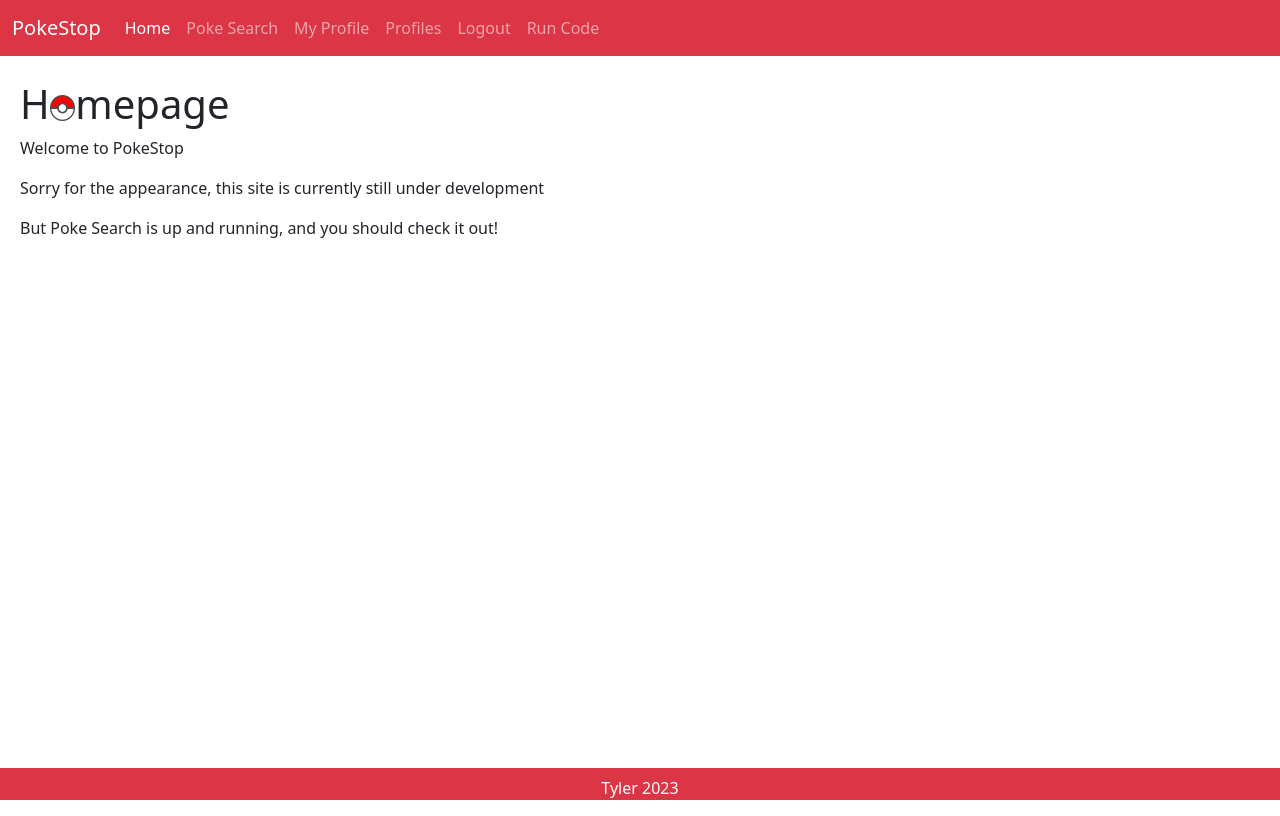
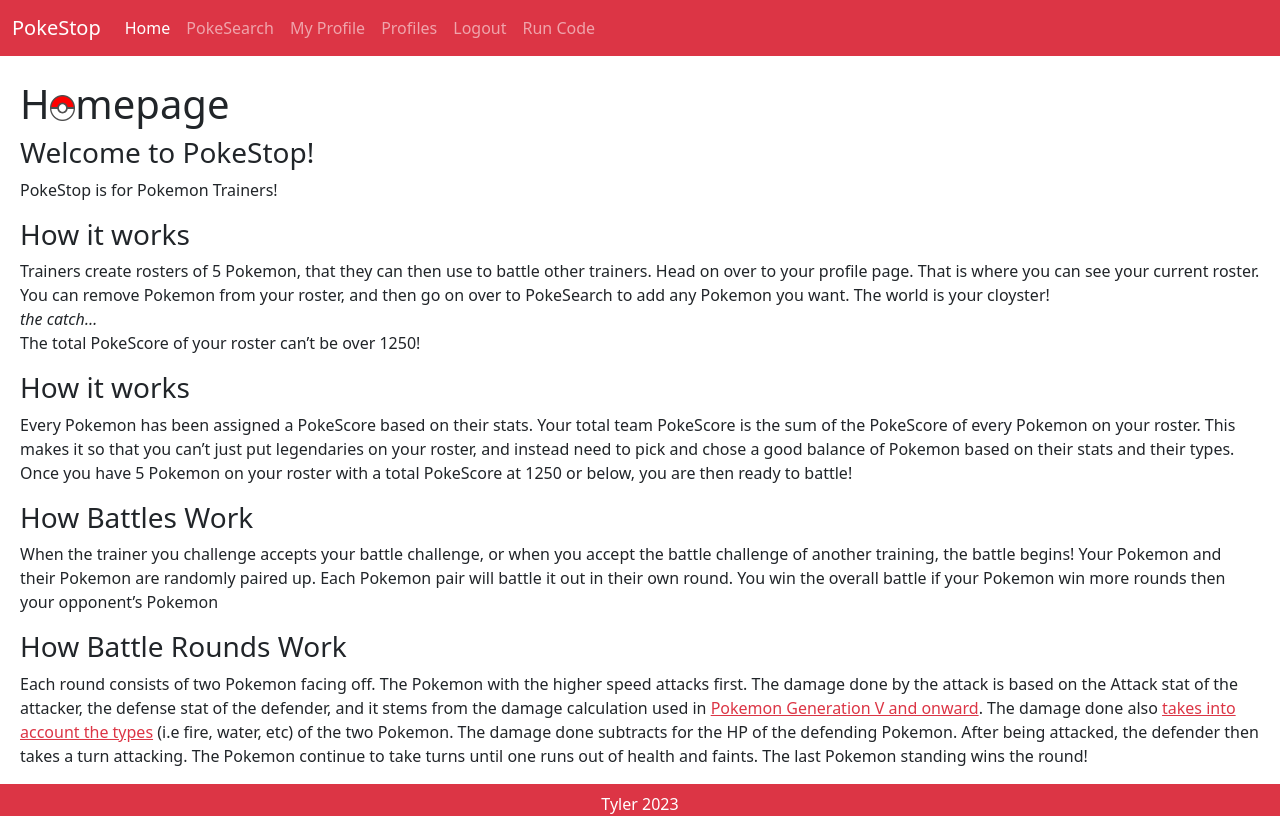
Before and after one commit to tylerob65/Coding-Temple-PokeProject, a Flask app: page / in a window 1280 px wide. Run offline with Flask 3, Linux system fonts and the light colour scheme; the visitor is signed in with stand-in values (Sample User, id 1).

Commit message:
updates to landing page

```diff
--- a/app/routes.py
+++ b/app/routes.py
@@ -10,7 +10,8 @@
     if not current_user.is_authenticated:
         return redirect(url_for('auth.loginPage'))
 
-    return render_template('index.html')
+    PokeScore_max = Pokedex.PokeScore_max
+    return render_template('index.html',PokeScore_max=PokeScore_max)
 
 
 @app.route('/pokesearch',methods=["GET","POST"])
--- a/app/templates/index.html
+++ b/app/templates/index.html
@@ -2,7 +2,36 @@
 {% block content %}
 <h1>H<img id="pball" src="{{ url_for('static', filename='pokeball.png') }}"
         alt="Pokeball from 'https://www.freepnglogos.com/uploads/pokeball-png/pokeball-pokemon-theme-team-ideas-for-pokemon-sun-and-moon-24.png'">mepage</h1>
-<p>Welcome to PokeStop</p>
-<p>Sorry for the appearance, this site is currently still under development</p>
-<p>But Poke Search is up and running, and you should check it out!</p>
+
+<h3>Welcome to PokeStop!</h3>
+<p>PokeStop is for Pokemon Trainers!</p>
+<h3>How it works</h3>
+<p>
+        Trainers create rosters of 5 Pokemon, that they can then use to battle other trainers. Head on over to your profile
+        page. That is where you can see your current roster. You can remove Pokemon from your roster, and then go on over to
+        PokeSearch to add any Pokemon you want. The world is your cloyster!
+        <br>
+        <em> the catch… </em>
+        <br>
+        The total PokeScore of your roster can’t be over {{PokeScore_max}}!
+</p>
+<h3>How it works</h3>
+<p>Every Pokemon has been assigned a PokeScore based on their stats. Your total team PokeScore is the sum of the PokeScore
+of every Pokemon on your roster. This makes it so that you can’t just put legendaries on your roster, and instead need to pick
+and chose a good balance of Pokemon based on their stats and their types. Once you have 5 Pokemon on your roster with a
+total PokeScore at {{PokeScore_max}} or below, you are then ready to battle!</p>
+<h3>How Battles Work</h3>
+<p>When the trainer you challenge accepts your battle challenge, or when you accept the battle challenge of another
+training, the battle begins! Your Pokemon and their Pokemon are randomly paired up. Each Pokemon pair will battle it out
+in their own round. You win the overall battle if your Pokemon win more rounds then your opponent’s Pokemon</p>
+<h3>How Battle Rounds Work</h3>
+<p>Each round consists of two Pokemon facing off. The Pokemon with the higher speed attacks first. The damage done by the
+attack is based on the Attack stat of the attacker, the defense stat of the defender, and it stems from the damage
+calculation used in <a class="poke_link" href="https://bulbapedia.bulbagarden.net/wiki/Damage#Generation_V_onward">Pokemon Generation V and onward</a>. The damage done
+also  <a class="poke_link" href="https://pokemondb.net/type">takes into account the types</a>  (i.e fire, water,
+etc) of the two Pokemon. The damage done subtracts for the HP of the defending Pokemon. After being attacked, the
+defender then takes a turn attacking. The Pokemon continue to take turns until one runs out of health and faints. The
+last Pokemon standing wins the round!
+</p>
+
 {% endblock %}
--- a/app/templates/my_profile.html
+++ b/app/templates/my_profile.html
@@ -12,7 +12,7 @@
 {% if poke_results_group %}
 {% if not current_user.rosterFull() %}
 <p>Your roster is not full. A full roster consists of 5 pokemon, you will be unable to battle pokemon until your roster is full</p>
-<p>Head on over to <a class="poke_link" href="/pokesearch">Poke Search</a> to look up specific pokemon to add to your team or hit the button below to add random pokemon</p>
+<p>Head on over to <a class="poke_link" href="/pokesearch">PokeSearch</a> to look up specific pokemon to add to your team or hit the button below to add random pokemon</p>
 <div class="text-center">
     <a href="/addrandompokemon" class="btn btn-primary">Add Random Pokemon To Team</a>
 </div>
--- a/app/templates/nav.html
+++ b/app/templates/nav.html
@@ -10,7 +10,7 @@
             <div class="navbar-nav">
                 {% if current_user.is_authenticated %}
                 <a class="nav-link active" aria-current="page" href="/">Home</a>
-                <a class="nav-link" href="/pokesearch">Poke Search</a>
+                <a class="nav-link" href="/pokesearch">PokeSearch</a>
                 <a class="nav-link" href="/myprofile">My Profile</a>
                 <a class="nav-link" href="/profiles">Profiles</a>
                 <a class="nav-link" href="/logout">Logout</a>
--- a/app/templates/pokesearch.html
+++ b/app/templates/pokesearch.html
@@ -1,8 +1,8 @@
 {% extends 'base.html' %}
 {% block content %}
 
-<h1>P<img id = "pball" src="{{ url_for('static', filename='pokeball.png') }}" alt="Pokeball from 'https://www.freepnglogos.com/uploads/pokeball-png/pokeball-pokemon-theme-team-ideas-for-pokemon-sun-and-moon-24.png'">ke Search</h1>
-<p>Welcome to Poke Search!</p>
+<h1>P<img id = "pball" src="{{ url_for('static', filename='pokeball.png') }}" alt="Pokeball from 'https://www.freepnglogos.com/uploads/pokeball-png/pokeball-pokemon-theme-team-ideas-for-pokemon-sun-and-moon-24.png'">keSearch</h1>
+<p>Welcome to PokeSearch!</p>
 <p>Type names of pokemon to get some of their stats!</p>
 
 
```
